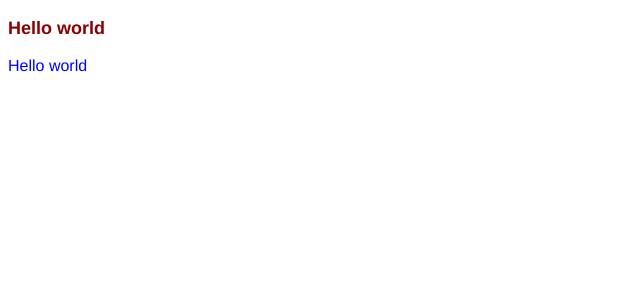
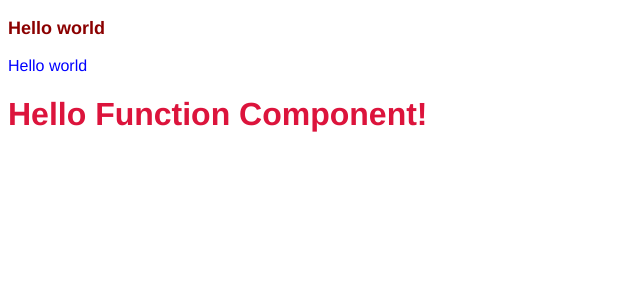
Before and after one commit to rudemex/pei-react-java-baufest-blog, a React app: page / in a window 1280 px wide. Shown: the top 300 px of the page, without its empty margins (0-640 px from the left). Built offline with nearby package versions, Linux system fonts and the light colour scheme.

Commit message:
add styled components

```diff
--- a/package.json
+++ b/package.json
@@ -38,7 +38,8 @@
   },
   "dependencies": {
     "react": "^16.13.1",
-    "react-dom": "^16.13.1"
+    "react-dom": "^16.13.1",
+    "styled-components": "^5.2.0"
   },
   "devDependencies": {
     "@babel/core": "^7.11.6",
--- a/src/components/App.js
+++ b/src/components/App.js
@@ -1,4 +1,5 @@
 import React from 'react';
+import { Typography } from './Typography/Typography';
 
 class App extends React.Component {
   render() {
@@ -6,6 +7,7 @@ class App extends React.Component {
       <div>
         <p className="text">Hello world</p>
         <p className="text-jsx">Hello world</p>
+        <Typography/>
         <style jsx>{`
           .text-jsx {
             color: blue;
--- /dev/null
+++ b/src/components/Typography/Typography.jsx
@@ -0,0 +1,8 @@
+import React from 'react';
+import { Title } from './styles';
+
+export const Typography = () => {
+  const greeting = 'Hello Function Component!';
+
+  return <Title>{greeting}</Title>;
+};
--- /dev/null
+++ b/src/components/Typography/styles.js
@@ -0,0 +1,6 @@
+import styled from "styled-components";
+
+export const Title = styled.h1`
+  font-weight: bold;
+  color: crimson;
+`;
```
Also changed, not shown: 1 other file (tests, documents, lock files or other folders).
